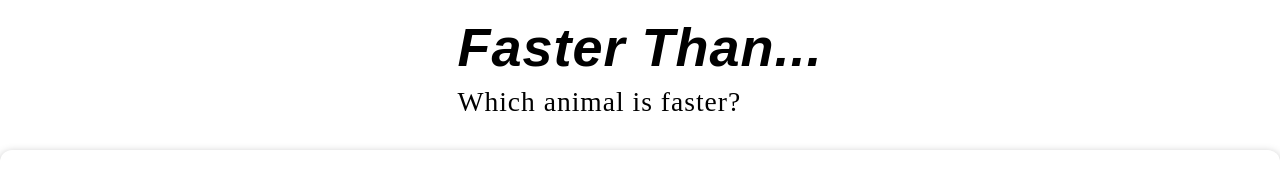
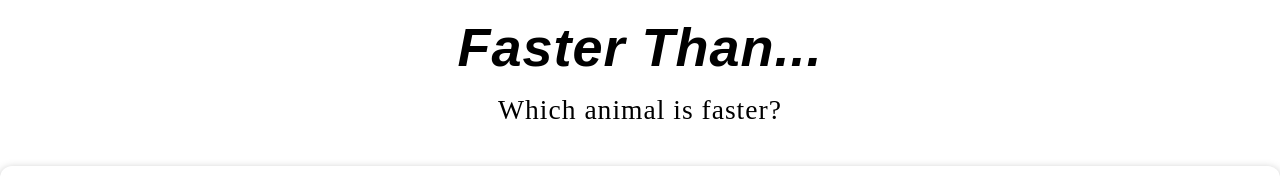
Before and after one commit to gmcln-rct/faster-than, a Vue app: page / in a window 1280 px wide. Shown: the top 184 px of the page. Built offline with nearby package versions, Linux system fonts and the light colour scheme; grey boxes are pictures that could not be loaded; a web font is replaced by a local one.

Commit message:
Wprl pm stu;omg

```diff
--- a/src/components/TheHeader.vue
+++ b/src/components/TheHeader.vue
@@ -42,20 +42,25 @@ h1 {
   padding: 2vmin 0 1vmin 0;
   font-family: bilo, sans-serif;
 
-  font-weight: 700;
+  font-weight: 900;
 
   font-style: italic;
   font-size: calc(48px + (56 - 48) * ((100vw - 300px) / (1600 - 300)));
 }
 
 h2 {
-  font-family: adobe-caslon-pro, serif;
+  margin: 0 auto;
+  padding: 1vmin 0 1vmin 0;
+  font-family: merriweather, serif;
+
   font-weight: 400;
+
   font-style: normal;
   font-size: calc(14px + (32 - 14) * ((100vw - 300px) / (1600 - 300)));
 
   margin-block-start: 0;
   margin-block-end: 0;
+  text-align: center;
 }
 
 h1 a {
```
